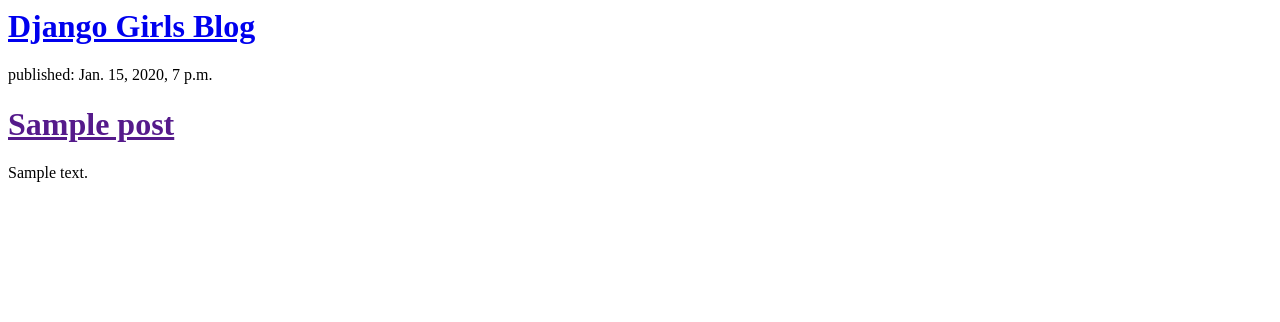
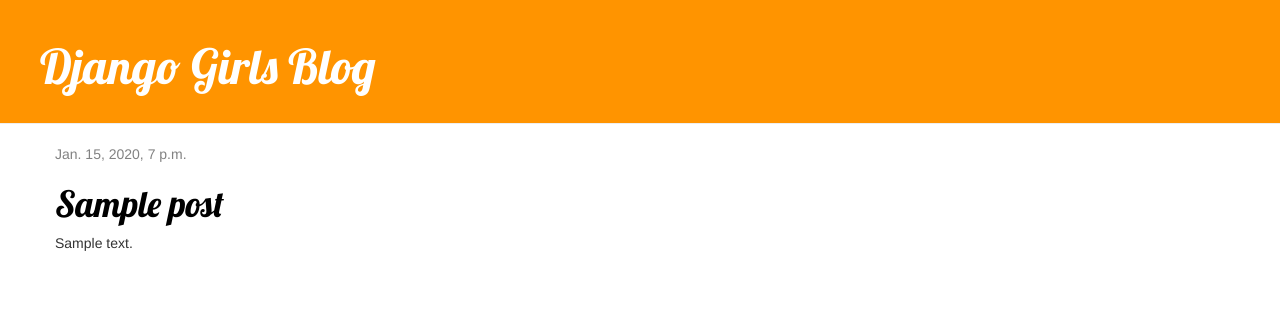
Before and after one commit to iamrho/my-first-blog, a Django app: template blog/templates/blog/post_list.html in a window 1280 px wide. Shown: the top 322 px of the page. Run offline with Django 3.2, Linux system fonts and the light colour scheme; the template is opened without the code that fills it: values that come from a table or form of the project are taken from there, others are empty; tables that the repository leaves empty hold one stand-in row (values such as "Sample post"); some libraries are stand-ins or nearby versions.

Commit message:
Added view and template for detailed blog post as well as CSS for the site.

```diff
--- /dev/null
+++ b/blog/static/css/blog.css
@@ -0,0 +1,57 @@
+
+h1 a {
+    color: #FCA205;
+	font-family: 'Lobster';
+}
+
+body {
+    padding-left: 0px;
+}
+
+
+.page-header {
+    background-color: #ff9400;
+    margin-top: 0;
+    padding: 20px 20px 20px 40px;
+}
+
+.page-header h1, .page-header h1 a, .page-header h1 a:visited, .page-header h1 a:active {
+    color: #ffffff;
+    font-size: 36pt;
+    text-decoration: none;
+}
+
+.content {
+    margin-left: 40px;
+}
+
+h1, h2, h3, h4 {
+    font-family: 'Lobster', cursive;
+}
+
+.date {
+    color: #828282;
+}
+
+.save {
+    float: right;
+}
+
+.post-form textarea, .post-form input {
+    width: 100%;
+}
+
+.top-menu, .top-menu:hover, .top-menu:visited {
+    color: #ffffff;
+    float: right;
+    font-size: 26pt;
+    margin-right: 20px;
+}
+
+.post {
+    margin-bottom: 70px;
+}
+
+.post h1 a, .post h1 a:visited {
+    color: #000000;
+}
--- /dev/null
+++ b/blog/templates/blog/base.html
@@ -0,0 +1,24 @@
+
+{% load staticfiles %}
+<html>
+    <head>
+        <title>Django Girls blog</title>
+        <link rel="stylesheet" href="//maxcdn.bootstrapcdn.com/bootstrap/3.2.0/css/bootstrap.min.css">
+        <link rel="stylesheet" href="//maxcdn.bootstrapcdn.com/bootstrap/3.2.0/css/bootstrap-theme.min.css">
+        <link href='//fonts.googleapis.com/css?family=Lobster&subset=latin,latin-ext' rel='stylesheet' type='text/css'>
+        <link rel="stylesheet" href="{% static 'css/blog.css' %}">
+    </head>
+    <body>
+      <div class="page-header">
+        <h1><a href="/">Django Girls Blog</a></h1>
+      </div>
+      <div class="content container">
+        <div class="row">
+            <div class="col-md-8">
+            {% block content %}
+            {% endblock %}
+            </div>
+        </div>
+      </div>
+	</body>
+</html>
--- a/blog/templates/blog/post_list.html
+++ b/blog/templates/blog/post_list.html
@@ -1,21 +1,14 @@
 
-<html>
-    <head>
-        <title>Django Girls blog</title>
-    </head>
-    <body>
-      <div>
-		<h1><a href="/">Django Girls Blog</a></h1>
-	  </div>
+{% extends 'blog/base.html' %}
 
-	{% for post in posts %}
-      <div>
-        <p>published: {{ post.published_date }}</p>
-        <h1><a href="">{{ post.title }}</a></h1>
-        <p>{{ post.text|linebreaksbr }}</p>
-      </div>
-	{% endfor %}
-
-
-    </body>
-</html>
+{% block content %}
+    {% for post in posts %}
+        <div class="post">
+            <div class="date">
+                {{ post.published_date }}
+            </div>
+            <h1><a href="{% url 'post_detail' pk=post.pk %}">{{ post.title }}</a></h1>
+            <p>{{ post.text|linebreaksbr }}</p>
+        </div>
+    {% endfor %}
+{% endblock %}
--- a/blog/urls.py
+++ b/blog/urls.py
@@ -4,4 +4,5 @@ from . import views
 
 urlpatterns = [
     url(r'^$', views.post_list, name='post_list'),
+    url(r'^post/(?P<pk>\d+)/$', views.post_detail, name='post_detail'),
 ]
--- a/blog/views.py
+++ b/blog/views.py
@@ -2,9 +2,14 @@
 from django.shortcuts import render
 from django.utils import timezone
 from .models import Post
+from django.shortcuts import render, get_object_or_404
 
 # Create your views here.
 
 def post_list(request):
     posts = Post.objects.filter(published_date__lte=timezone.now()).order_by('published_date')
     return render(request, 'blog/post_list.html', {'posts': posts})
+
+def post_detail(request, pk):
+    post = get_object_or_404(Post, pk=pk)
+    return render(request, 'blog/post_detail.html', {'post': post})
--- a/mysite/settings.py
+++ b/mysite/settings.py
@@ -37,7 +37,7 @@ INSTALLED_APPS = [
     'django.contrib.sessions',
     'django.contrib.messages',
     'django.contrib.staticfiles',
-    'blog'
+    'blog',
 ]
 
 MIDDLEWARE = [
```
Also changed, not shown: blog/templates/blog/post_detail.html (added, +14 -0 lines).
